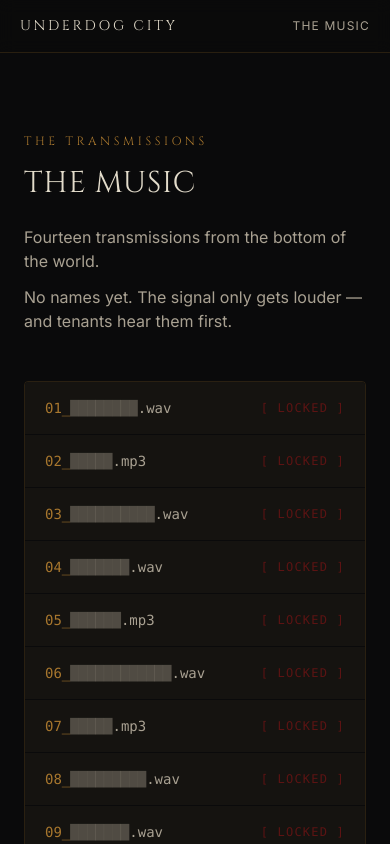
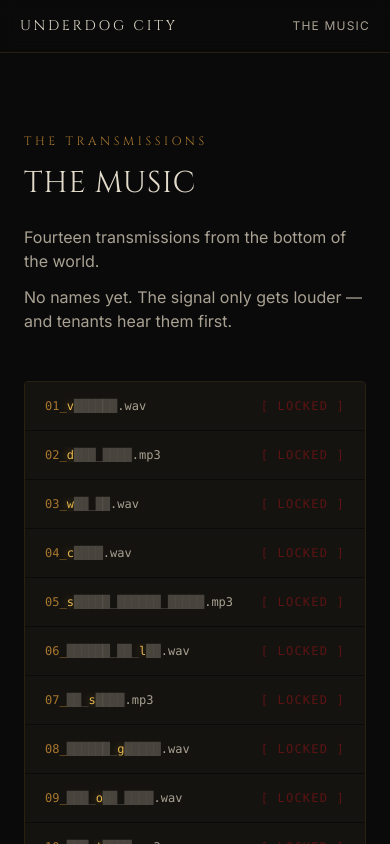
Before and after one commit to shawn9097/SBB, a Next.js app in the folder underdog-city/: page /music in a window 390 px wide. Shown: the top 844 px of the page. Built offline with nearby package versions, Linux system fonts and the light colour scheme; no server answers.

Commit message:
feat(underdog-city): letters bleed through locked tracklist as glowing breadcrumbs

```diff
--- a/underdog-city/src/app/music/page.tsx
+++ b/underdog-city/src/app/music/page.tsx
@@ -27,7 +27,7 @@ export default function MusicPage() {
           ))}
         </div>
 
-        <ul className="mt-12 space-y-px overflow-hidden rounded-sm border border-(--color-tarnished-gold)/20 font-mono text-sm">
+        <ul className="mt-12 space-y-px overflow-hidden rounded-sm border border-(--color-tarnished-gold)/20 font-mono text-xs sm:text-sm">
           {transmissions.map((t) => (
             <li
               key={t.index}
@@ -37,8 +37,26 @@ export default function MusicPage() {
                 <span className="text-(--color-tarnished-gold)">
                   {t.index}_
                 </span>
-                <span aria-hidden className="text-(--color-muted-bone)/40">
-                  {t.redact}
+                <span aria-hidden>
+                  {Array.from(t.name).map((ch, i) =>
+                    ch === "█" ? (
+                      <span key={i} className="text-(--color-muted-bone)/35">
+                        {ch}
+                      </span>
+                    ) : ch === "_" ? (
+                      <span key={i} className="text-(--color-muted-bone)/50">
+                        _
+                      </span>
+                    ) : (
+                      <span
+                        key={i}
+                        className="text-(--color-gild-glow)"
+                        style={{ textShadow: "0 0 8px rgba(232,184,75,0.55)" }}
+                      >
+                        {ch}
+                      </span>
+                    )
+                  )}
                 </span>
                 <span className="text-(--color-muted-bone)">.{t.ext}</span>
                 <span className="sr-only">
--- a/underdog-city/src/content/music.ts
+++ b/underdog-city/src/content/music.ts
@@ -1,6 +1,8 @@
 export type Transmission = {
   index: string;
-  redact: string; // corrupted/hidden filename — block glyphs of varying length
+  // Filename body: real letters (in their true positions) glow through the
+  // redaction — the music escaping — while █ stays hidden and _ is a separator.
+  name: string;
   ext: string;
 };
 
@@ -16,49 +18,31 @@ export const musicMeta = {
   },
 };
 
-// Corrupted, redacted filenames — imply the tracks exist and are locked, without
-// leaking a single title. Varying lengths read like real hidden names.
-const REDACTIONS = [
-  "████████",
-  "█████",
-  "██████████",
-  "███████",
-  "██████",
-  "████████████",
-  "█████",
-  "█████████",
-  "███████",
-  "██████",
-  "███████████",
-  "█████",
-  "████████",
-  "█████████",
-];
-const EXTS = [
-  "wav",
-  "mp3",
-  "wav",
-  "wav",
-  "mp3",
-  "wav",
-  "mp3",
-  "wav",
-  "wav",
-  "mp3",
-  "wav",
-  "wav",
-  "mp3",
-  "wav",
+// Each entry: [filename body, extension]. Real letters sit in their true
+// positions (a breadcrumb fans can theorize over); █ is redacted, _ is a space.
+// One or two letters per title bleed through — enough to spark, not to spoil.
+const TRACKS: [string, string][] = [
+  ["v██████", "wav"], // 01
+  ["d███_████", "mp3"], // 02
+  ["w██_██", "wav"], // 03
+  ["c████", "wav"], // 04
+  ["s█████_██████_█████", "mp3"], // 05
+  ["██████_██_l██", "wav"], // 06
+  ["██_s████", "mp3"], // 07
+  ["██████_g█████", "wav"], // 08
+  ["███_o██_████", "wav"], // 09
+  ["███_t████", "mp3"], // 10
+  ["█████████_l███", "wav"], // 11
+  ["████_████_w████", "wav"], // 12
+  ["██████_██_███_b█████", "mp3"], // 13
+  ["a█████_██_█████", "wav"], // 14
 ];
 
-export const transmissions: Transmission[] = Array.from(
-  { length: 14 },
-  (_, i) => ({
-    index: String(i + 1).padStart(2, "0"),
-    redact: REDACTIONS[i],
-    ext: EXTS[i],
-  })
-);
+export const transmissions: Transmission[] = TRACKS.map(([name, ext], i) => ({
+  index: String(i + 1).padStart(2, "0"),
+  name,
+  ext,
+}));
 
 // Only real, live accounts — no dead links. Add Spotify at launch, X when it exists.
 export const socials = [
```
